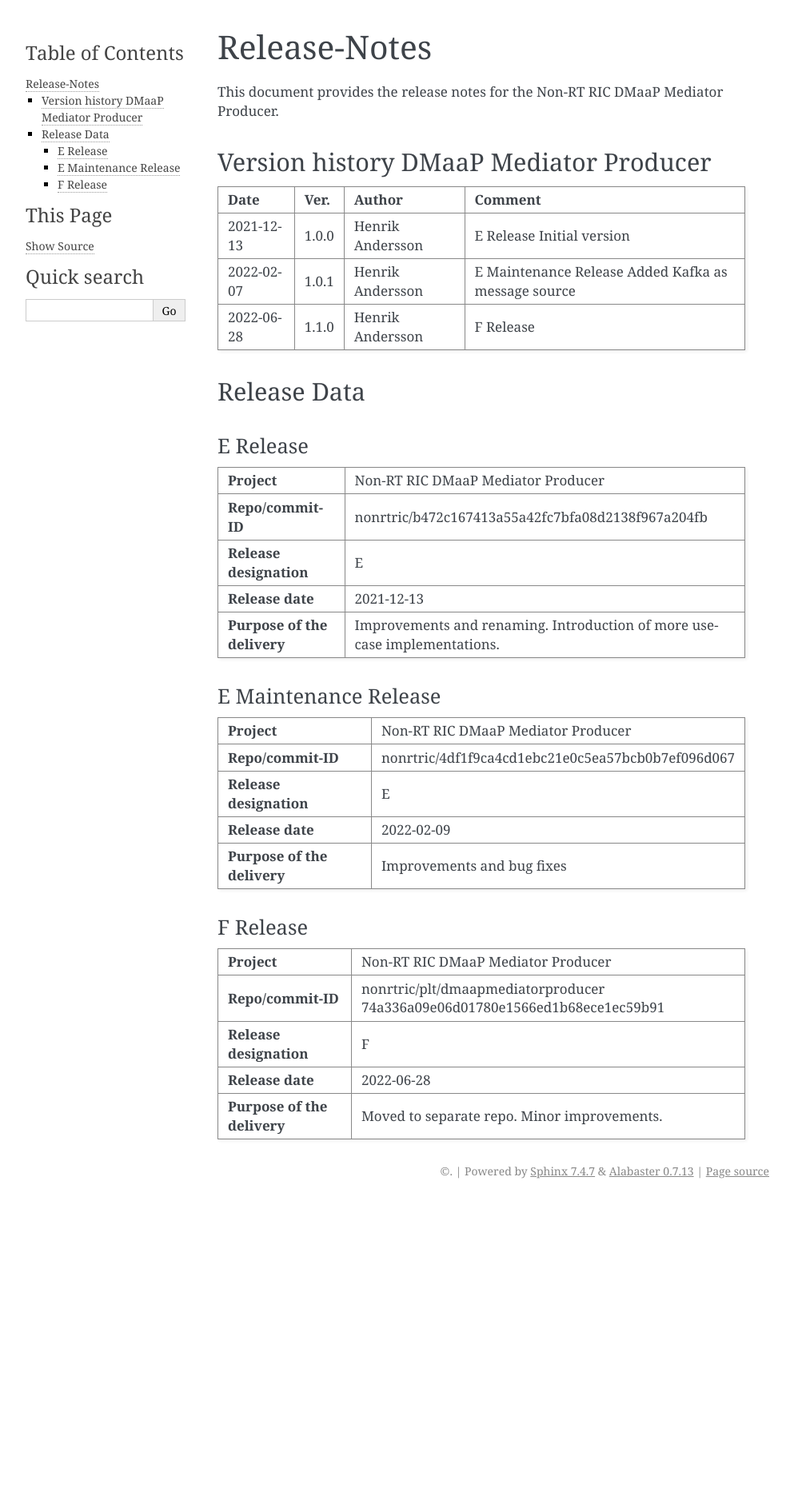
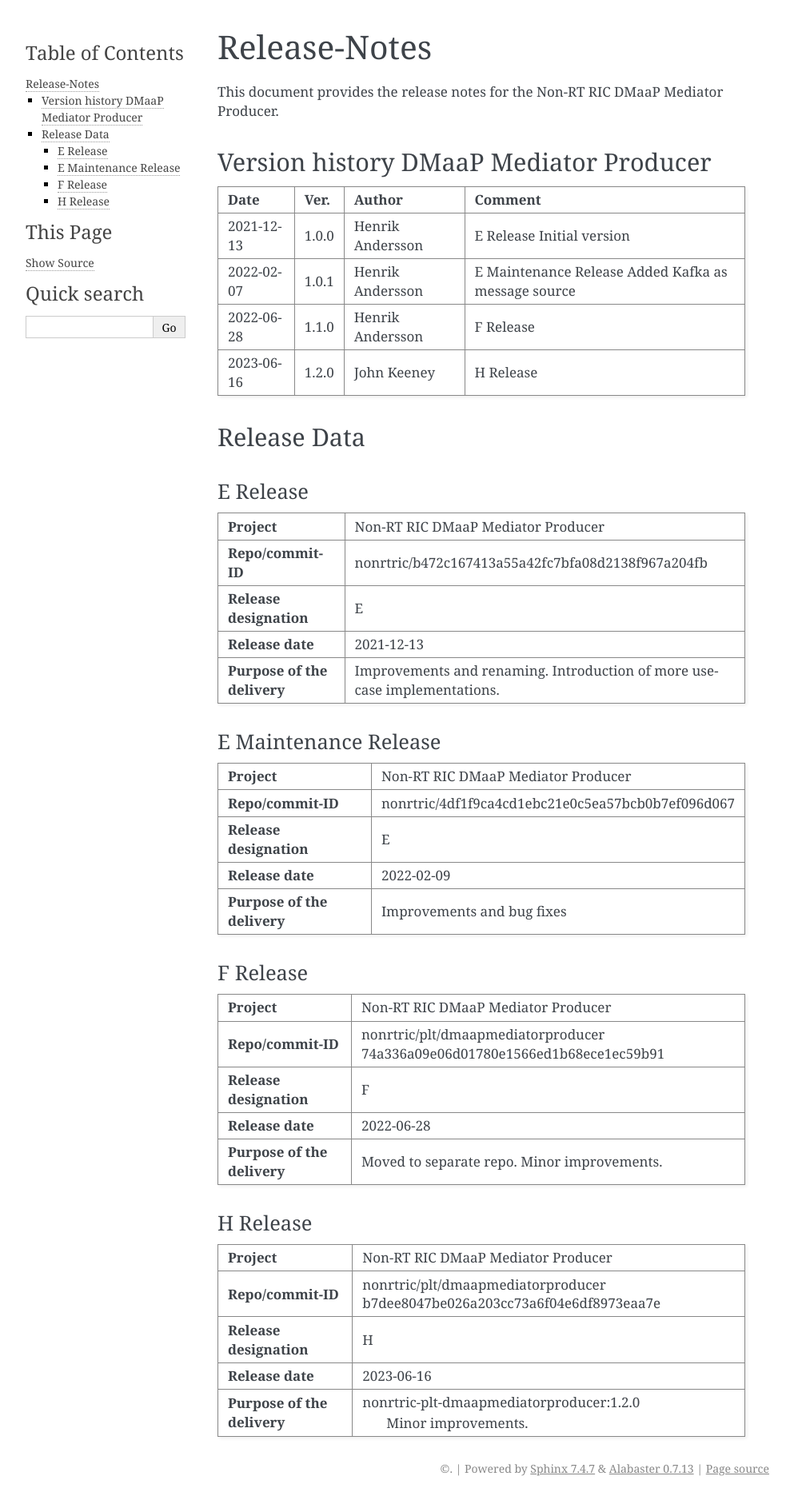
Before and after one commit to o-ran-sc/nonrtric-plt-dmaapmediatorproducer, a Sphinx documentation site: the page built from docs/release-notes.rst, in a window 1280 px wide. Shown: the whole page at 80% size, without its empty margins (148-1141 px from the left). Built offline with Sphinx 7.4.7, drawn with Linux system fonts in a browser that asks for light colours; before the commit the page ends 1504 px from its top, so only the background shows below that.

Commit message:
Docs: Update release notes
Issue-ID: NONRTRIC-883
Change-Id: I243ebbf833e98be3a7a7156ef14d841f7329254b
Signed-off-by: JohnKeeney <john.keeney@est.tech>

```diff
--- a/docs/release-notes.rst
+++ b/docs/release-notes.rst
@@ -26,6 +26,9 @@
 |            |          |                  | message source  |
 +------------+----------+------------------+-----------------+
 | 2022-06-28 | 1.1.0    | Henrik Andersson | F Release       |
+|            |          |                  |                 |
++------------+----------+------------------+-----------------+
+| 2023-06-16 | 1.2.0    | John Keeney      | H Release       |
 |            |          |                  |                 |
 +------------+----------+------------------+-----------------+
 
@@ -89,3 +92,24 @@
 | **Purpose of the delivery** | Moved to separate repo. Minor improvements.       |
 |                             |                                                   |
 +-----------------------------+---------------------------------------------------+
+
+H Release
+---------
++-----------------------------+---------------------------------------------------+
+| **Project**                 | Non-RT RIC DMaaP Mediator Producer                |
+|                             |                                                   |
++-----------------------------+---------------------------------------------------+
+| **Repo/commit-ID**          | nonrtric/plt/dmaapmediatorproducer                |
+|                             | b7dee8047be026a203cc73a6f04e6df8973eaa7e          |
+|                             |                                                   |
++-----------------------------+---------------------------------------------------+
+| **Release designation**     | H                                                 |
+|                             |                                                   |
++-----------------------------+---------------------------------------------------+
+| **Release date**            | 2023-06-16                                        |
+|                             |                                                   |
++-----------------------------+---------------------------------------------------+
+| **Purpose of the delivery** | nonrtric-plt-dmaapmediatorproducer:1.2.0          |
+|                             |      Minor improvements.                          |
+|                             |                                                   |
++-----------------------------+---------------------------------------------------+
--- a/docs/requirements-docs.txt
+++ b/docs/requirements-docs.txt
@@ -10,3 +10,4 @@
 sphinx_bootstrap_theme
 sphinxcontrib-redoc
 lfdocs-conf
+urllib3~=1.26.15
```
